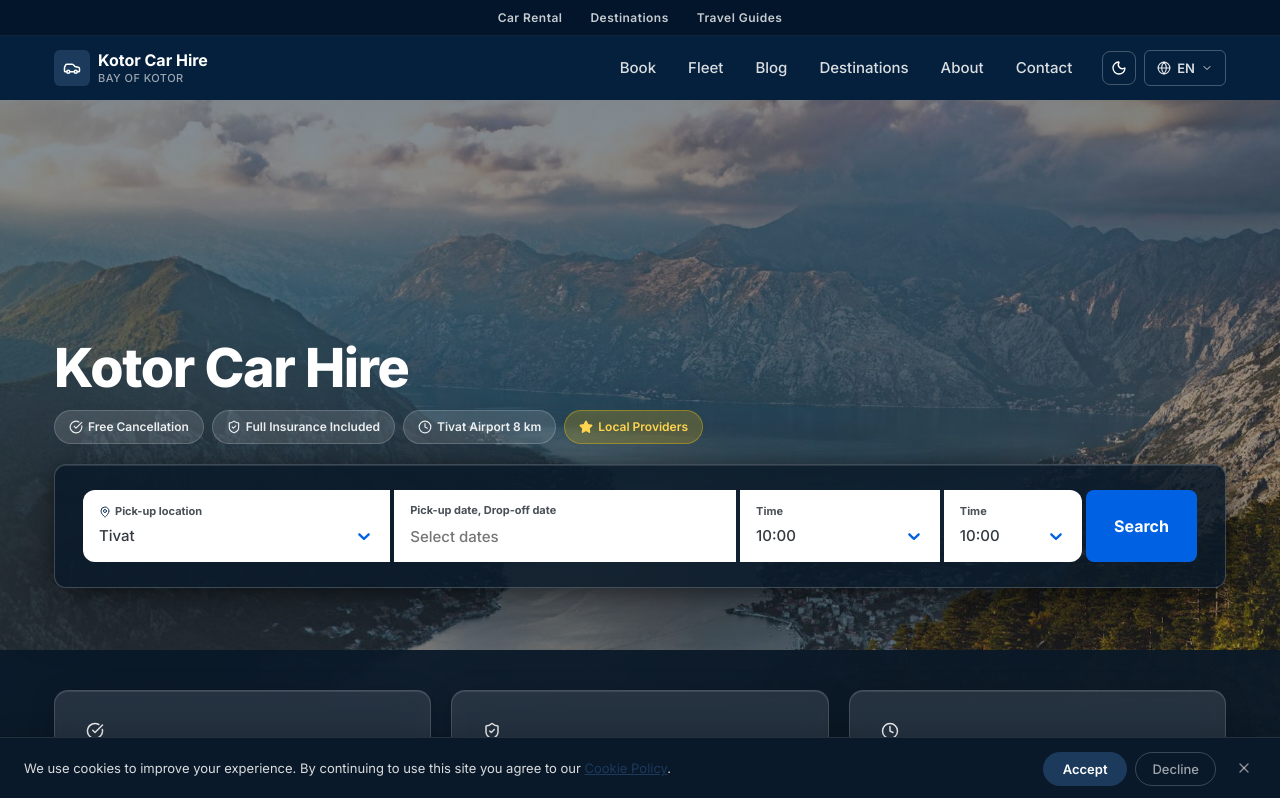
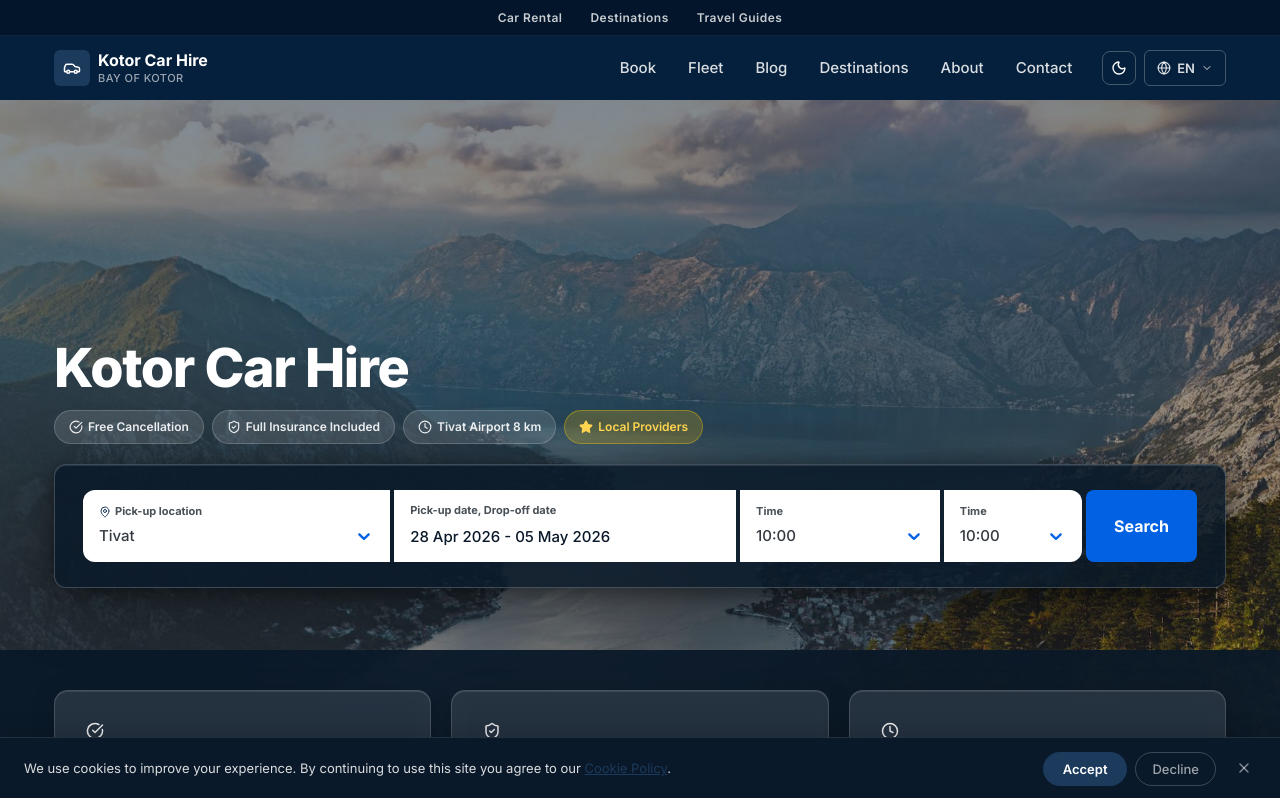
Before and after one commit to pixelpowder/kotorcarhire, a Next.js app: page / in a window 1280 px wide. Shown: the top 798 px of the page. Built offline with nearby package versions, Linux system fonts and the light colour scheme.

Commit message:
Default homepage booking dates: pickup = today, drop-off = today + 7 days

```diff
--- a/src/App.jsx
+++ b/src/App.jsx
@@ -236,8 +236,17 @@
   const { t, localePath } = useTranslation();
   const router = useRouter();
   const [pickup, setPickup] = useState('Tivat');
-  const [startDate, setStartDate] = useState(null);
-  const [endDate, setEndDate] = useState(null);
+  const [startDate, setStartDate] = useState(() => {
+    const d = new Date();
+    d.setHours(0, 0, 0, 0);
+    return d;
+  });
+  const [endDate, setEndDate] = useState(() => {
+    const d = new Date();
+    d.setDate(d.getDate() + 7);
+    d.setHours(0, 0, 0, 0);
+    return d;
+  });
   const [pickupTime, setPickupTime] = useState('10:00');
   const [dropoffTime, setDropoffTime] = useState('10:00');
 
```
